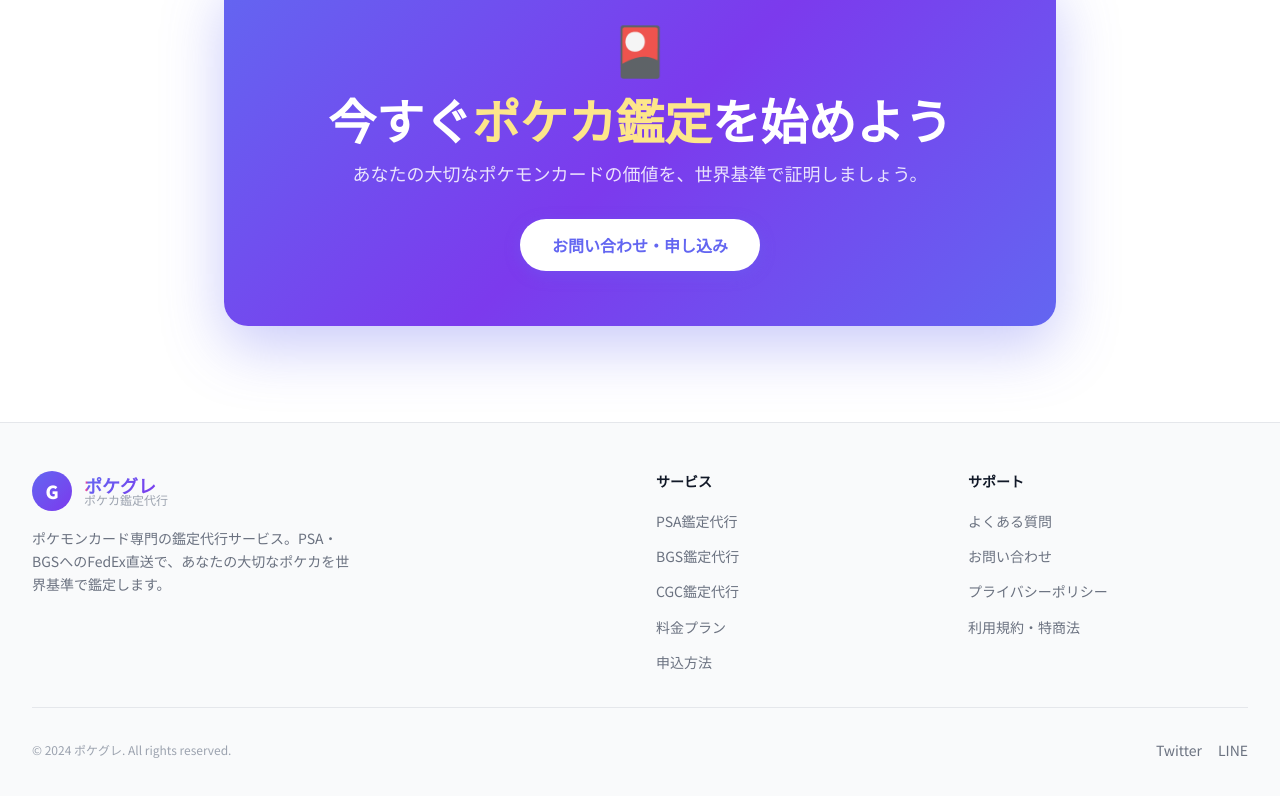
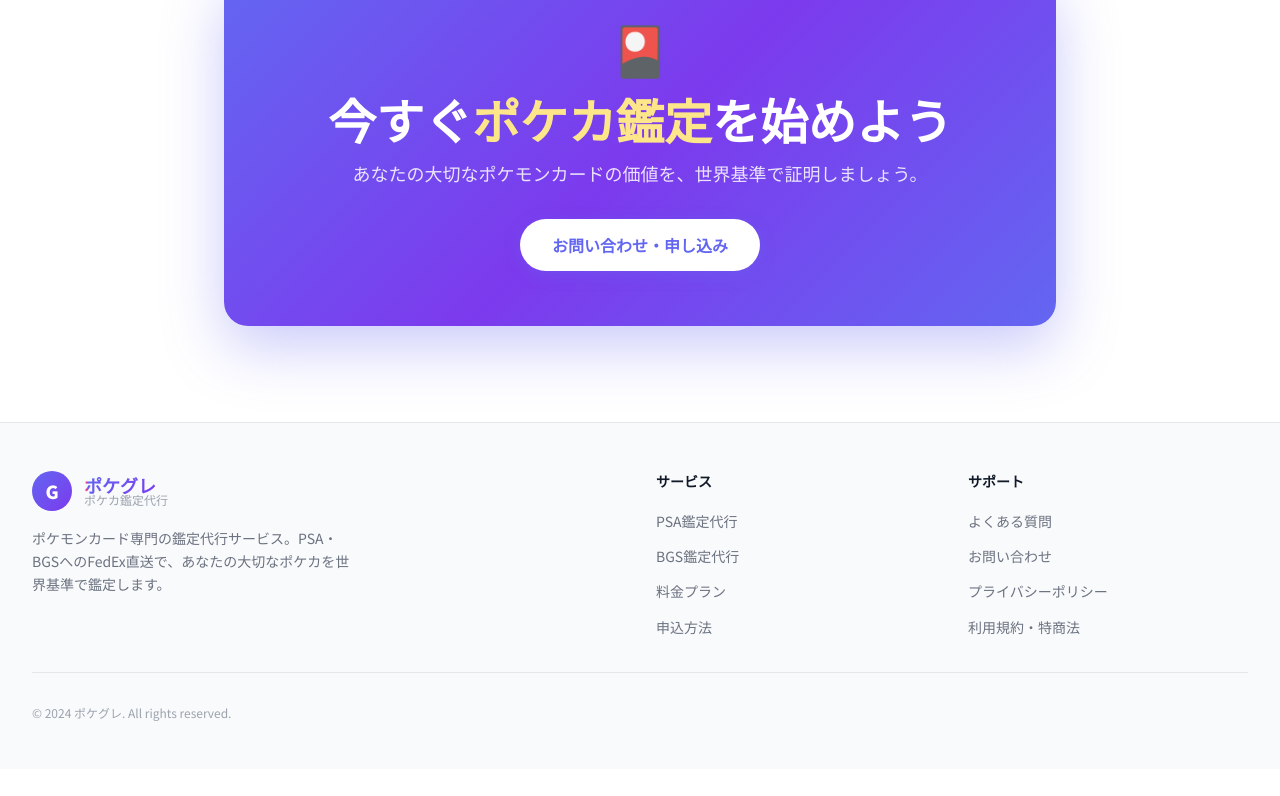
Before and after one commit to ekato4222-dot/pokegure, a Next.js app: page / in a window 1280 px wide. Shown: the part 1923-2719 px from the top of the page. After the commit the page ends 2692 px from the top, so only its background shows below. Built offline with nearby package versions, Linux system fonts and the light colour scheme.

Commit message:
fix: フッターのTwitter/LINEリンクとCGC削除

```diff
--- a/src/components/Footer.tsx
+++ b/src/components/Footer.tsx
@@ -33,7 +33,6 @@ export default function Footer() {
             <ul className="space-y-2">
               <li><Link href="/services" className="text-sm transition-colors hover:text-indigo-600" style={{ color: "#6b7280" }}>PSA鑑定代行</Link></li>
               <li><Link href="/services" className="text-sm transition-colors hover:text-indigo-600" style={{ color: "#6b7280" }}>BGS鑑定代行</Link></li>
-              <li><Link href="/services" className="text-sm transition-colors hover:text-indigo-600" style={{ color: "#6b7280" }}>CGC鑑定代行</Link></li>
               <li><Link href="/pricing" className="text-sm transition-colors hover:text-indigo-600" style={{ color: "#6b7280" }}>料金プラン</Link></li>
               <li><Link href="/how-it-works" className="text-sm transition-colors hover:text-indigo-600" style={{ color: "#6b7280" }}>申込方法</Link></li>
             </ul>
@@ -58,20 +57,6 @@ export default function Footer() {
             © 2024 ポケグレ. All rights reserved.
           </p>
           <div className="flex items-center gap-4">
-            <a
-              href="https://twitter.com/gradingservices"
-              className="text-sm transition-colors hover:text-indigo-600"
-              style={{ color: "#6b7280" }}
-            >
-              Twitter
-            </a>
-            <a
-              href="https://lin.ee/40XcCAh"
-              className="text-sm transition-colors hover:text-indigo-600"
-              style={{ color: "#6b7280" }}
-            >
-              LINE
-            </a>
           </div>
         </div>
       </div>
```
